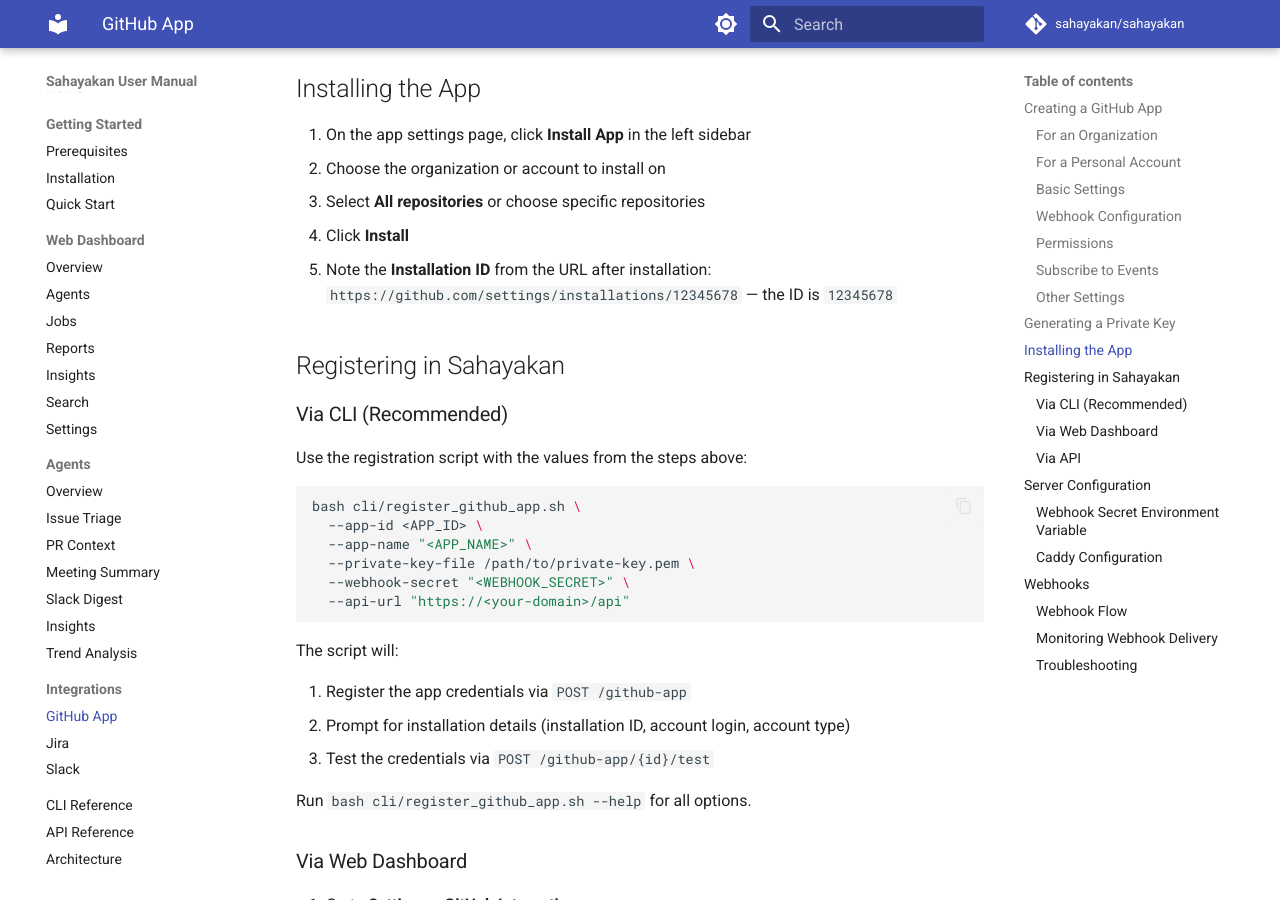
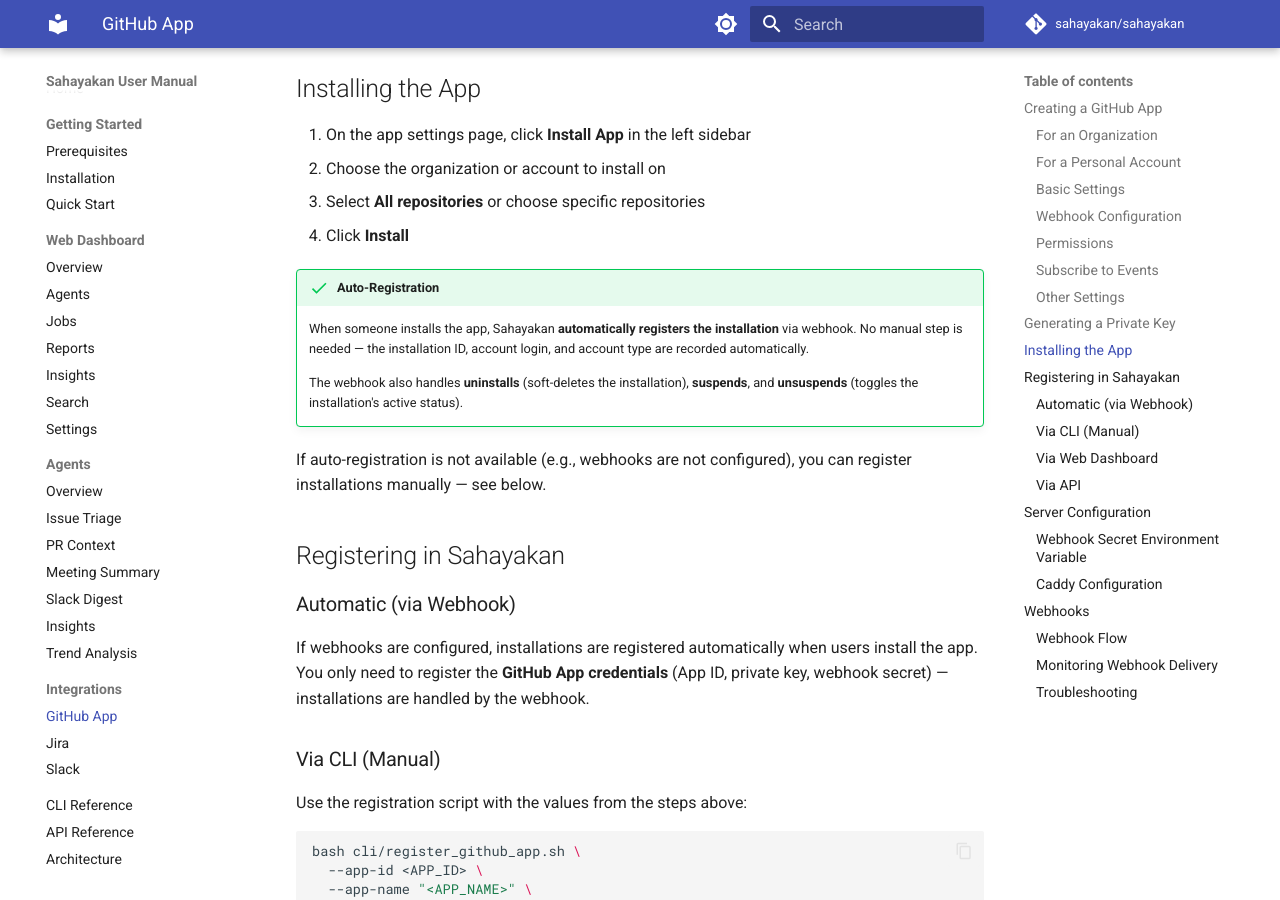
Before and after one commit to sahayakan/sahayakan, an MkDocs documentation site: the page built from docs/manual/docs/integrations/github-app.md, in a window 1280 px wide and 900 px high, scrolled down 2411 px. Built offline with MkDocs 1.6.1 and Material for MkDocs 9.7.7, drawn with Linux system fonts in a browser that asks for light colours; comment, search, counter and statistics services are not loaded; some of the changed text lies outside the part shown.

Commit message:
Document auto-registration of GitHub App installations via webhook
Co-Authored-By: Claude Opus 4.6 (1M context) <noreply@anthropic.com>

```diff
--- a/docs/manual/docs/integrations/github-app.md
+++ b/docs/manual/docs/integrations/github-app.md
@@ -77,12 +77,21 @@ After creating the app:
 2. Choose the organization or account to install on
 3. Select **All repositories** or choose specific repositories
 4. Click **Install**
-5. Note the **Installation ID** from the URL after installation:
-   `https://github.com/settings/installations/12345678` — the ID is `12345678`
+
+!!! success "Auto-Registration"
+    When someone installs the app, Sahayakan **automatically registers the installation** via webhook. No manual step is needed — the installation ID, account login, and account type are recorded automatically.
+
+    The webhook also handles **uninstalls** (soft-deletes the installation), **suspends**, and **unsuspends** (toggles the installation's active status).
+
+If auto-registration is not available (e.g., webhooks are not configured), you can register installations manually — see below.
 
 ## Registering in Sahayakan
 
-### Via CLI (Recommended)
+### Automatic (via Webhook)
+
+If webhooks are configured, installations are registered automatically when users install the app. You only need to register the **GitHub App credentials** (App ID, private key, webhook secret) — installations are handled by the webhook.
+
+### Via CLI (Manual)
 
 Use the registration script with the values from the steps above:
 
@@ -191,6 +200,10 @@ When configured, GitHub sends events to Sahayakan in real time. The following ev
 | `pull_request` | `opened` | `pr.ingested` |
 | `pull_request` | `synchronize`, `edited` | `pr.updated` |
 | `issue_comment` | `created` | `issue.commented` |
+| `installation` | `created` | Auto-registers installation |
+| `installation` | `deleted` | Soft-deletes installation |
+| `installation` | `suspend` | Deactivates installation |
+| `installation` | `unsuspend` | Reactivates installation |
 
 ### Webhook Flow
 
```
Also changed, not shown: docs/manual/docs/dashboard/settings.md (+2 -1 lines).
